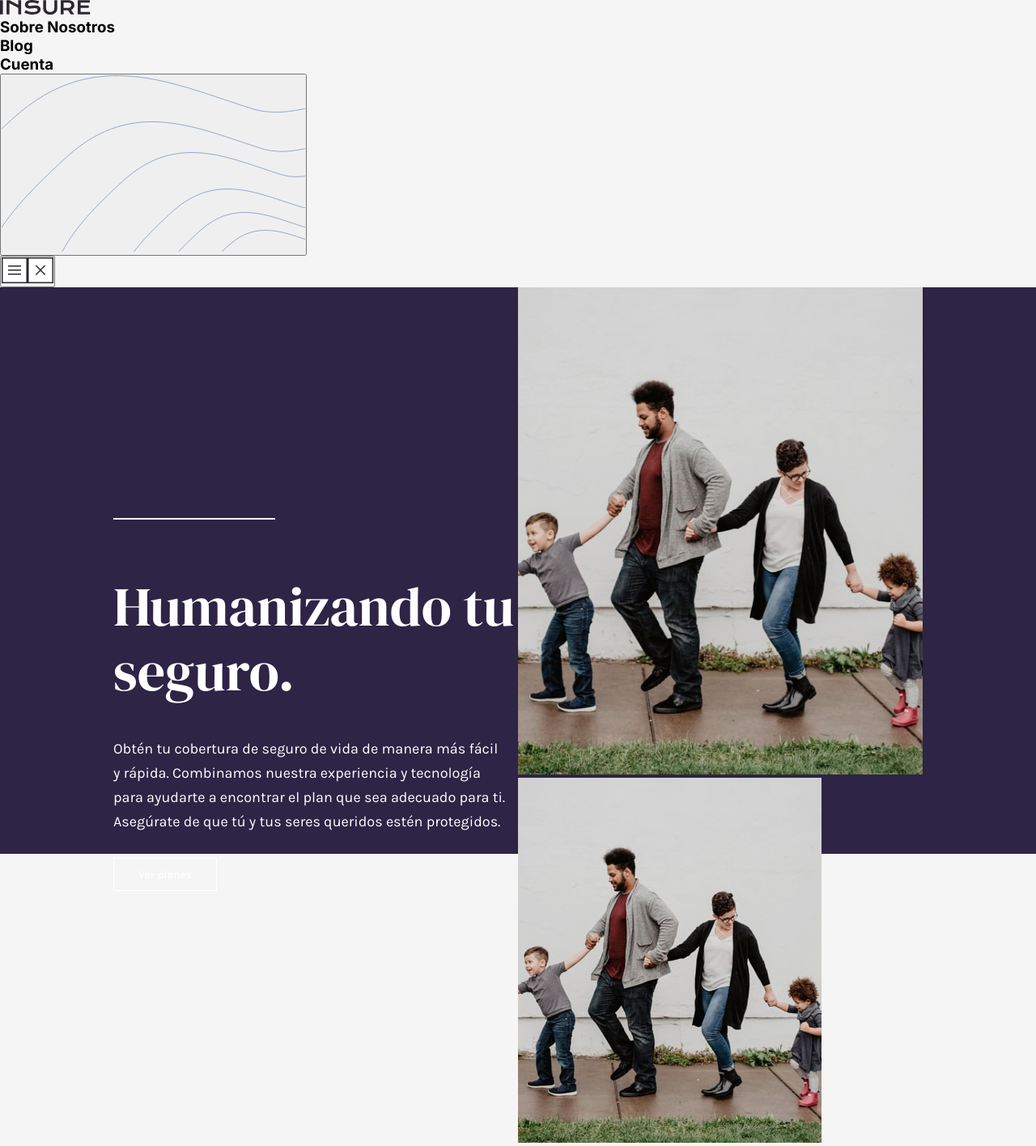
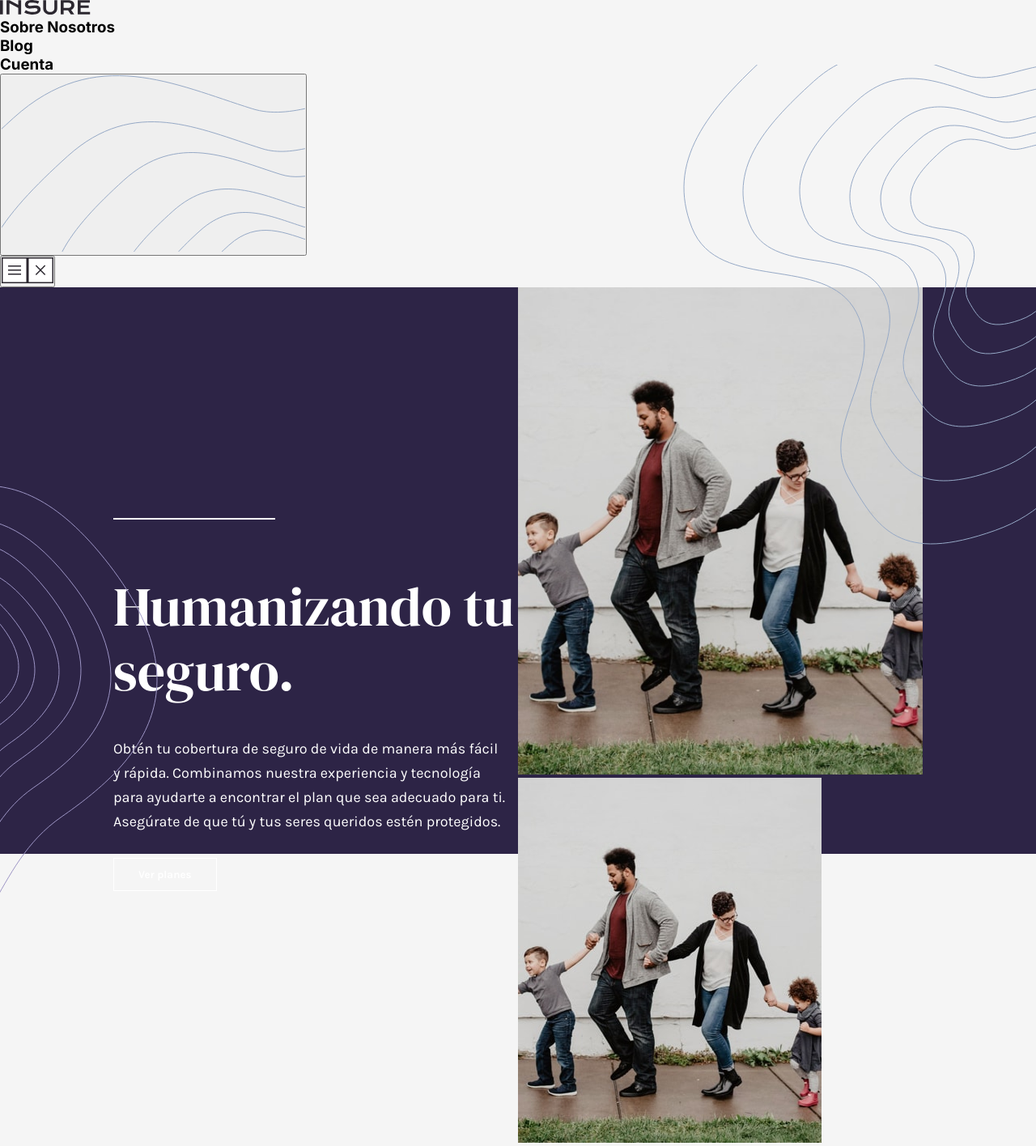
Before and after one commit to catharygr/app-varias-next, a Next.js app: page /pagina-destino-seguro in a window 1280 px wide. Shown: the whole page at 81% size. Built offline with nearby package versions, Linux system fonts and the light colour scheme.

Commit message:
Trabajando en la media query

```diff
--- a/src/app/pagina-destino-seguro/page.js
+++ b/src/app/pagina-destino-seguro/page.js
@@ -88,8 +88,8 @@ export default function PaginaDestinoSeguro() {
           </div>
         </div>
 
-        {/* <Image src={BgLeftDesktop} alt="#" id={styles.bgLeftDesktop} />
-        <Image src={BgRightDesktop} alt="#" id={styles.bgRightDesktop} /> */}
+        <Image src={BgLeftDesktop} alt="#" id={styles.bgLeftDesktop} />
+        <Image src={BgRightDesktop} alt="#" id={styles.bgRightDesktop} />
       </section>
     </div>
   );
```
